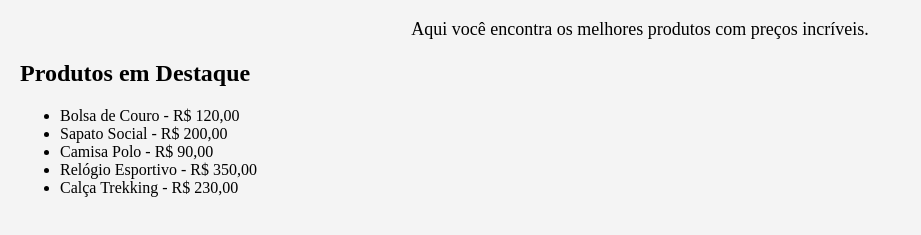
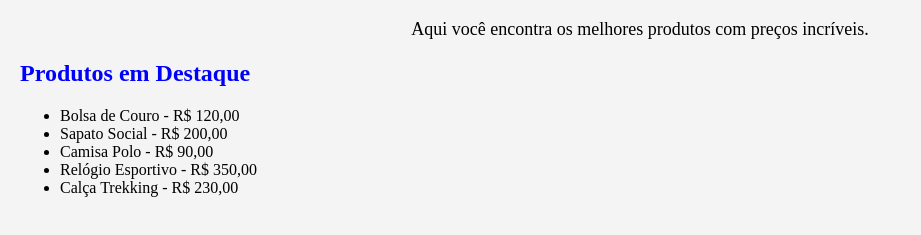
Before and after one commit to osmanmamed/vendas, a plain HTML site: page index.html in a window 1280 px wide. Shown: the part 61-296 px from the top of the page, without its empty margins (0-921 px from the left). Drawn offline with Linux system fonts and the light colour scheme.

Commit message:
feat: alteração no h2

```diff
--- a/estilo.css
+++ b/estilo.css
@@ -10,3 +10,7 @@ p {
     font-size: 18px;
     text-align: center;
 }
+h2 {
+    color:blue;
+    text-align: left;
+}
```
